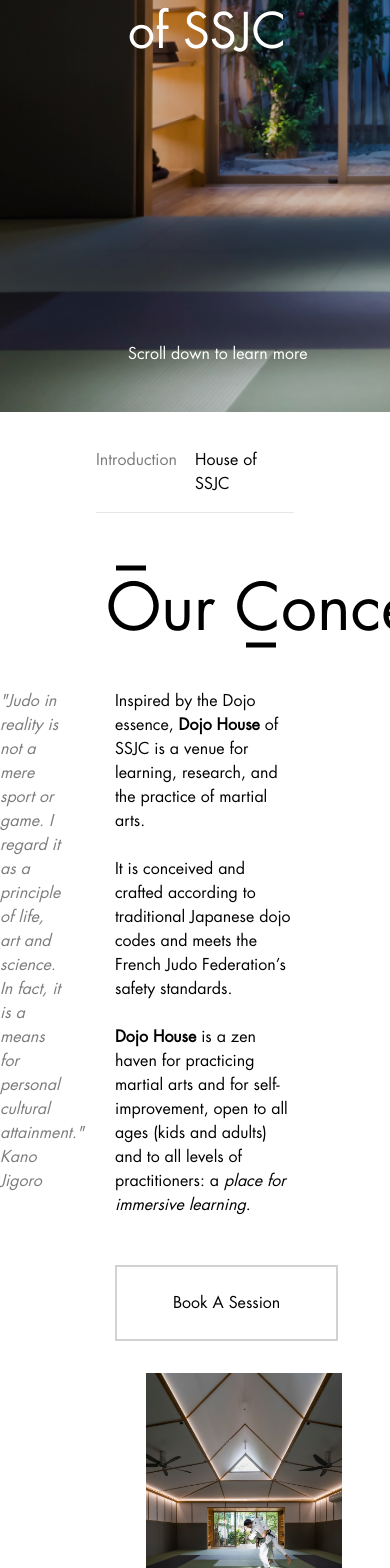
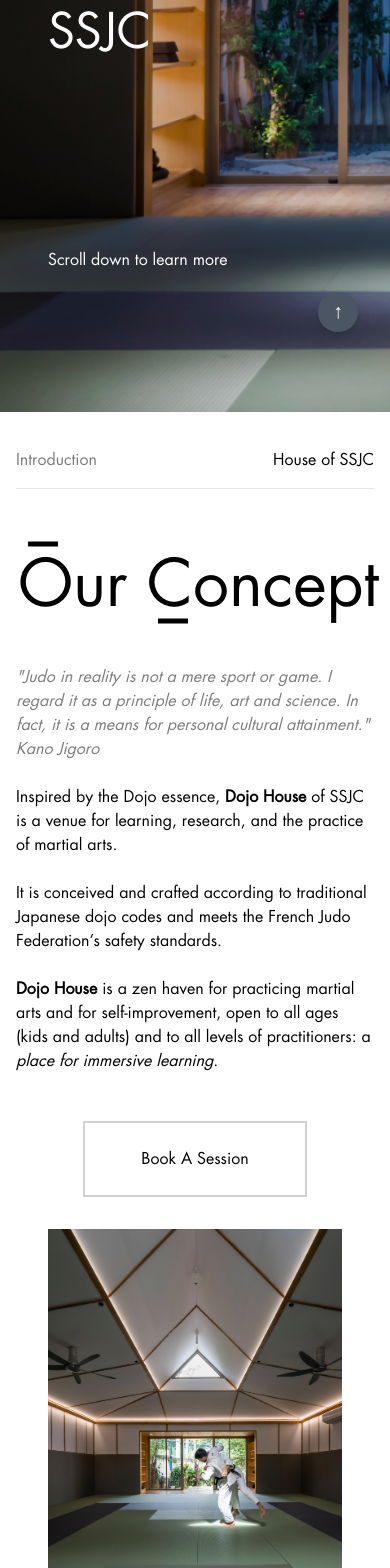
Before and after one commit to akpascalp/ssjc-site, a Vue app: page / in a window 390 px wide. Shown: the part 432-2000 px from the top of the page. Built offline with nearby package versions, Linux system fonts and the light colour scheme.

Commit message:
Home page mobile

```diff
--- a/src/components/CallToAction.vue
+++ b/src/components/CallToAction.vue
@@ -3,7 +3,7 @@
     <p class="pl-72 mr-96 max-[1130px]:mr-16 max-[1130px]:pl-12 text-white text-[24px] pt-20 pb-12">
       {{ text }}
     </p>
-    <button class="btn-secondary ml-72 text-white px-16">
+    <button class="btn-secondary sm:ml-72 text-white px-16">
       {{ btnText }}
     </button>
   </div>
--- a/src/layouts/Bloc1.vue
+++ b/src/layouts/Bloc1.vue
@@ -1,17 +1,17 @@
 <template>
   <div class="py-4">
-    <div class="pt-2 pb-4 pl-24">
+    <div class="pt-2 pb-4 pl-2 sm:pl-24">
       <slot name="title" />
     </div>
-    <div class="grid min-[1100px]:grid-cols-3 grid-cols-2 pt-2">
-      <p class="text-[16px] text-[#7C7C7C] min-[1100px]:col-start-2 mr-32">
+    <div class="grid px-4 gap-y-6 min-[1100px]:grid-cols-3 sm:grid-cols-2 sm:px-0 pt-2">
+      <p class="text-[16px] text-[#7C7C7C] min-[1100px]:col-start-2 sm:mr-32">
         <slot name="text1" />
       </p>
-      <div class="-ml-20">
-        <p class="text-[16px] pr-24 pb-12">
+      <div class="grid sm:-ml-20">
+        <p class="text-[16px] sm:pr-24 pb-12">
           <slot name="text2" />
         </p>
-        <button class="btn-primary">
+        <button class="btn-primary justify-self-center sm:justify-self-start">
           <!-- Need to be a slot ?? -->
           <slot name="button" />
         </button>
--- a/src/layouts/PersonLayout.vue
+++ b/src/layouts/PersonLayout.vue
@@ -1,7 +1,7 @@
 <template>
-  <div class="grid pr-24">
-    <div class="grid grid-cols-2">
-      <div class="text-[36px] pl-24 w-3 font-[500]">{{ title }}
+  <div class="grid px-4 sm:pr-24">
+    <div class="sm:grid sm:grid-cols-2">
+      <div class="text-[36px] sm:pl-24 w-3 font-[500]">{{ title }}
       </div>
       <div>
         <div v-for="data in dataList">
@@ -9,7 +9,7 @@
           <hr class="pb-2">
         </div>
       </div>
-      <div class="text-[16px] pt-20 col-start-1 col-span-2 min-[1100px]:col-start-2">
+      <div class="text-[16px] justify-self-center pt-20 col-start-1 col-span-2 min-[1100px]:col-start-2">
         {{ descriptionText }}
       </div>
     </div>
--- a/src/layouts/partials/Footer.vue
+++ b/src/layouts/partials/Footer.vue
@@ -2,15 +2,22 @@
   <footer class="bottom-0">
     <br class="py-12" />
     <div class="grid">
+      <button
+        class="fixed z-90 bottom-20 right-8 bg-gray-600 w-10 h-10 rounded-full drop-shadow-lg flex justify-center
+        items-center text-white text-xl hover:bg-blue-700 hover:drop-shadow-2xl hover:animate-bounce duration-300
+        sm:hidden"
+        @click="toTop">
+        ↑
+      </button>
       <button href="#" class="text-[16px] place-self-end m-6" @click="toTop"><b>Back to top</b></button>
     </div>
     <hr />
     <br class="py-20" />
 
-    <div class="pl-12 py-4 text-[16px]">
+    <div class="pl-2 sm:pl-12 py-4 text-[16px]">
       <img src="/DOJO.png" class="w-8" />
-      <div class="grid grid-cols-6 pt-6">
-        <div class="col-span-2 -mr-8">
+      <div class="flex flex-col gap-y-8 sm:grid sm:grid-cols-6 pt-6">
+        <div class="sm:col-span-2 sm:-mr-8">
           <p>
             Welcome to Dojo House, your family's ultimate destination for martial arts excellence. Step into a world where
             children and adults alike discover the power within. Our premier facility offers a harmonious blend of
--- a/src/layouts/partials/Sidebar.vue
+++ b/src/layouts/partials/Sidebar.vue
@@ -1,6 +1,6 @@
 <template>
   <div class="relative z-40">
-    <div class="fixed grid grid-flow-col w-96 h-16 items-center px-4 bg-white sm:justify-items-center sm:w-[120px] sm:h-screen sm:inset-y-0 sm:left-0 sm:grid-flow-row">
+    <div class="absolute sm:fixed grid grid-flow-col w-96 h-16 items-center px-4 bg-white sm:justify-items-center sm:w-[120px] sm:h-screen sm:inset-y-0 sm:left-0 sm:grid-flow-row">
       <button class="justify-self-start sm:justify-self-center sm:mb-48 w-10 h-10 relative focus:outline-none bg-[#B4B4B4]/[.1] rounded-[12px]"
         @click="showMenu = !showMenu">
         <div class="block w-5 absolute left-1/2 top-1/2 transform -translate-x-1/2 -translate-y-1/2">
--- a/src/pages/Home.vue
+++ b/src/pages/Home.vue
@@ -4,16 +4,16 @@
       <source src="/test-video.mp4" type="video/mp4">
     </video> -->
     <img src="/img_1.png" class="h-screen w-screen object-cover" />
-    <p class="absolute top-[324px] left-[128px] text-[24px] text-white">A School Of Life</p>
-    <p class="absolute top-[356px] left-[128px] text-[48px] text-white">Dojo House of SSJC</p>
-    <p class="absolute bottom-[46px] left-[128px] text-[16px] text-white">Scroll down to learn more</p>
+    <p class="absolute top-[300px] left-12 sm:top-[324px] sm:left-[128px] text-[24px] text-white">A School Of Life</p>
+    <p class="absolute top-[356px] left-12 sm:left-[128px] text-[48px] text-white">Dojo House of SSJC</p>
+    <p class="absolute bottom-[140px] left-12 sm:left-[128px] sm:bottom-[46px] text-[16px] text-white">Scroll down to learn more</p>
   </div>
 
   <br class="py-6" />
 
   <!-- Our Concept -->
 
-  <div class="text-[16px] my-3 px-24 grid grid-cols-2">
+  <div class="text-[16px] my-3 px-4 sm:px-24 grid grid-cols-2">
     <p class="text-[#7C7C7C]">Introduction</p>
     <p class="justify-self-end">House of SSJC</p>
     <hr class="my-4 col-span-2">
@@ -45,14 +45,14 @@
     </Bloc1>
 
     <div class="grid grid-cols-3 pt-4 pb-16 mr-12 pl-12">
-      <img src="/img_2.png" class="col-start-2 col-span-2" />
+      <img src="/img_2.png" class="w-full col-span-3 sm:col-start-2 sm:col-span-2" />
     </div>
 
     <div class="pb-24">
-      <div class="bg-[#F6F6F6] mx-20 py-20 flex items-start">
-        <img src="/citation.png" class="mx-20" />
+      <div class="bg-[#F6F6F6] mx-2 sm:mx-20 py-20 flex flex-col items-center sm:items-start sm:flex-row">
+        <img src="/citation.png" class="pb-8 mx-20" />
         <div>
-          <p class="text-[20px] mr-20 text-center">
+          <p class="sm:text-[20px] sm:mr-20 text-center mx-2">
             “A dojo represents, in its very essence, an exceptional, energetic space: a sacred location.
             <br />
             It is still a place where we respect the moral values of judo and the tradition of the original martial art,
@@ -73,7 +73,7 @@
         </div>
       </div>
     </div>
-    <img src="/img_3.png" class="w-screen object-cover px-24 py-12" />
+    <img src="/img_3.png" class="w-screen object-cover px-2 sm:px-24 sm:py-12" />
   </div>
   <br class="py-6" />
 
@@ -117,17 +117,19 @@
   <!-- Judo -->
 
   <div>
-    <div class="grid grid-cols-3 pt-24 pb-96 bg-[#F6F6F6]">
-      <img src="/img_4.png" class="pt-8 pb-8 pl-24" />
+    <div class="grid grid-cols-3 py-4 sm:pt-24 pb-96 bg-[#F6F6F6]">
+      <img src="/img_4.png" class="pt-8 pb-8 pl-4 sm:pl-24" />
       <div class="col-span-2">
         <div class="pt-4 pb-24">
           <Judo />
         </div>
-        <p class="text-[24px] text-[#7C7C7C] pr-12 mr-12 pb-12">
+      </div>
+      <div class="grid col-span-3 px-2 sm:col-span-2 sm:col-start-2">
+        <p class="text-[24px] text-[#7C7C7C] sm:pr-12 sm:mr-12 pb-12">
           "The purpose of the study of judo is to perfect yourself and to contribute to society” Kano Jigoro
         </p>
         <hr class="py-6 pr-12" />
-        <p class="text-[16px] pr-16 pb-16 mr-12">
+        <p class="text-[16px] sm:pr-16 pb-16 sm:mr-12">
           Beyond being one of the most prestigious and universal Olympic disciplines, judo is more than a sport - it is
           also an acknowledged educational tool and a way of life enriched by a moral code and ethical values that have
           firmly withstood the trials of life.
@@ -137,14 +139,14 @@
           incompatible
           with procedures that would go against the spirit of the sport.
         </p>
-        <button class="btn-secondary">
+        <button class="btn-secondary justify-self-center sm:justify-self-start">
           Book A Session
         </button>
       </div>
     </div>
   </div>
 
-  <div class="flex place-content-center">
+  <div class="flex place-content-center px-2">
     <img src="/img_5.png" class="relative -top-64 -mb-48" width="972" />
   </div>
 
```
